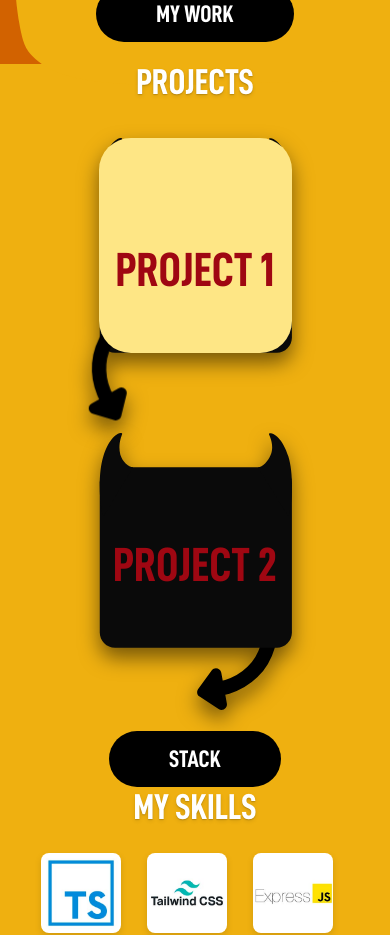
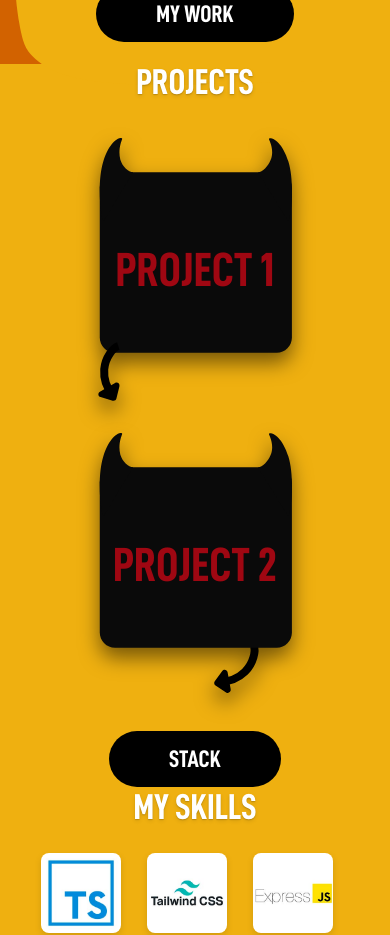
Before and after one commit to Keymor/portfolio-evil, a React (Vite) app: page / in a window 390 px wide. Shown: the part 900-1835 px from the top of the page. Built offline with nearby package versions, Linux system fonts and the light colour scheme.

Commit message:
mob UI update

```diff
--- a/src/App.tsx
+++ b/src/App.tsx
@@ -11,6 +11,8 @@ function App() {
   const [timer, setTimer] = useState(false)
   const [hover1, setHover1] = useState(false)
   const [hover2, setHover2] = useState(false)
+  const [hoverMob1, setHoverMob1] = useState(false)
+  const [hoverMob2, setHoverMob2] = useState(false)
 
   useEffect(() => {
     setTimeout(() => {
@@ -49,28 +51,30 @@ function App() {
       <h1 className='w-fit text-white text-4xl font-bold mx-auto text-shadow-md z-10 mt-5'>PROJECTS</h1>
       <div className='h-[50svh] flex flex-col w-screen sm:max-w-[1080px] sm:flex-row text-red-800 items-center justify-center self-center gap-20 mt-20 sm:mt-10'>
         <div
-          style={{ scale: hover1 ? 1.2 : 1 }}
-          onMouseEnter={() => setHover1(true)}
-          onMouseLeave={() => setHover1(false)}
-          className='text-center sm:w-4/10 size-fit z-10 relative duration-300 drop-shadow-[0px_10px_10px_rgba(0,0,0,0.5)]'>
-          <div onClick={() => setHover1(!hover1)} className='sm:hidden rounded-4xl absolute inset-0 size-full bg-amber-200 z-2 sm:z-1' />
+          style={{ scale: hoverMob1 ? 2 : 1, zIndex: hoverMob1 ? 11 : 10 }}
+          onMouseEnter={() => { setHover1(true); setHoverMob1(!hoverMob1) }}
+          onMouseLeave={() => { setHover1(false); setHoverMob1(!hoverMob1) }}
+          className='text-center sm:w-4/10 size-fit z-10 relative hover:scale-120 duration-300 drop-shadow-[0px_10px_10px_rgba(0,0,0,0.5)]'>
+          <div onClick={() => { setHoverMob1(!hoverMob1); setHover1(!hover1) }} className='sm:hidden rounded-4xl absolute inset-0 size-full z-2 sm:z-1' />
           <div
             style={{ visibility: hover1 ? 'visible' : 'hidden', opacity: hover1 ? 1 : 0 }}
             className='bg-white rounded-2xl w-9/10 h-2/3 absolute top-1/2 left-1/2 -translate-x-1/2 -translate-y-1/3 flex duration-300 z-3' />
           <img src='/devil.svg' className=' relative mx-auto sm:mx-0 sm:size-full z-1' />
           <img style={{ visibility: hover1 ? 'visible' : 'hidden' }} src='/eyes.svg' className='w-4/10 absolute top-[15%] left-1/2 -translate-x-1/2 blink delay-300 z-2' />
-          <img src='/tail.svg' className='absolute -left-1/20 top-19/20 inset-0 scale-180 z-1' />
+          <img src='/tail.svg' className='absolute -left-1/20 top-19/20 inset-0 scale-100 sm:scale-180 z-1' />
           <h1 style={{ visibility: hover1 ? 'hidden' : 'visible' }} className='w-full absolute inset-0 left-1/2 top-1/2 -translate-x-1/2 text-5xl sm:text-7xl font-bold whitespace-nowrap z-2'>PROJECT 1</h1>
         </div>
         <div
-          onMouseEnter={() => setHover2(true)}
-          onMouseLeave={() => setHover2(false)}
+          style={{ scale: hoverMob2 ? 2 : 1, zIndex: hoverMob2 ? 11 : 10 }}
+          onMouseEnter={() => {setHover2(true); setHoverMob2(!hoverMob2)}}
+          onMouseLeave={() => {setHover2(false); setHoverMob2(!hoverMob2)}}
           className='text-center sm:w-4/10 size-fit z-10 relative hover:scale-120 duration-300 drop-shadow-[0px_10px_10px_rgba(0,0,0,0.5)]'>
+          <div onClick={() => { setHoverMob2(!hoverMob2); setHover2(!hover2) }} className='sm:hidden rounded-4xl absolute inset-0 size-full z-2 sm:z-1' />
           <div
             style={{ visibility: hover2 ? 'visible' : 'hidden', opacity: hover2 ? 1 : 0 }}
             className='bg-white rounded-2xl w-9/10 h-2/3 absolute top-1/2 left-1/2 -translate-x-1/2 -translate-y-1/3 flex duration-300 z-2' />
           <img src='/devil.svg' className=' relative mx-auto sm:mx-0 sm:size-full z-1' />
-          <img src='/tail.svg' className='absolute left-12/20 top-19/20 inset-0 scale-180 -scale-x-180 rotate-50 z-0' />
+          <img src='/tail.svg' className='absolute left-12/20 top-19/20 inset-0 scale-100 sm:scale-180 -scale-x-100 sm:-scale-x-180 rotate-50 z-0' />
           <img style={{ visibility: hover2 ? 'visible' : 'hidden' }} src='/eyes.svg' className='w-4/10 absolute top-[15%] left-1/2 -translate-x-1/2 blink delay-300 z-2' />
           <h1 style={{ visibility: hover2 ? 'hidden' : 'visible' }} className='w-full absolute inset-0 left-1/2 top-1/2 -translate-x-1/2 text-5xl sm:text-7xl font-bold whitespace-nowrap z-2'>PROJECT 2</h1>
         </div>
```
